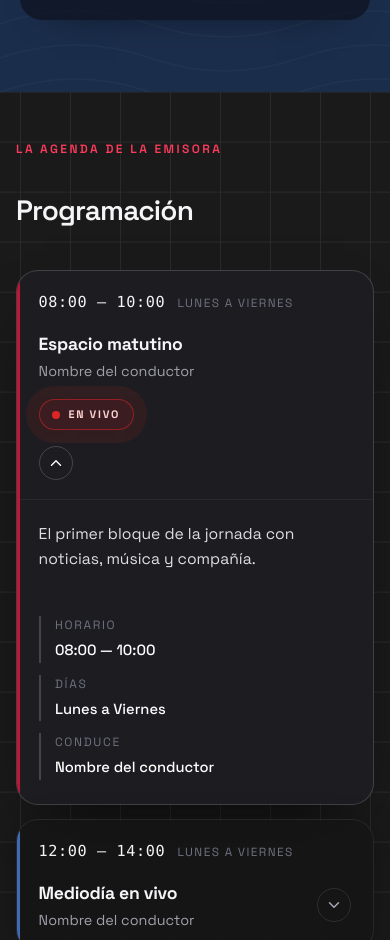
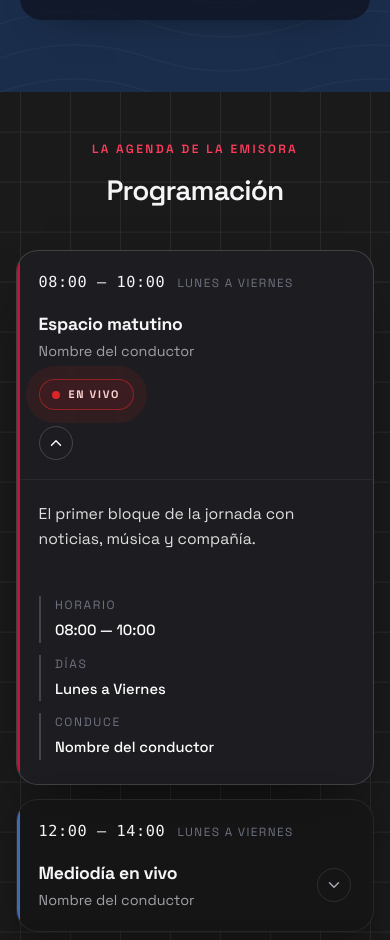
Before and after one commit to joxquinnn/RPuenteVirtual_Page, a React (Vite) app: page / in a window 390 px wide. Shown: the part 4054-4994 px from the top of the page. Built offline with nearby package versions, Linux system fonts and the light colour scheme; a web font is replaced by a local one.

Commit message:
fix(programacion): mantiene el encabezado centrado en moviles

```diff
--- a/src/styles/Program.module.css
+++ b/src/styles/Program.module.css
@@ -302,10 +302,10 @@
   .sectionHeader {
     display: flex;
     flex-direction: column;
-    align-items: flex-start;
-    gap: 1.5rem;
+    align-items: center;
+    text-align: center;
+    gap: 0.25rem;
   }
-
 
   .accordion {
     width: 100%;
```
